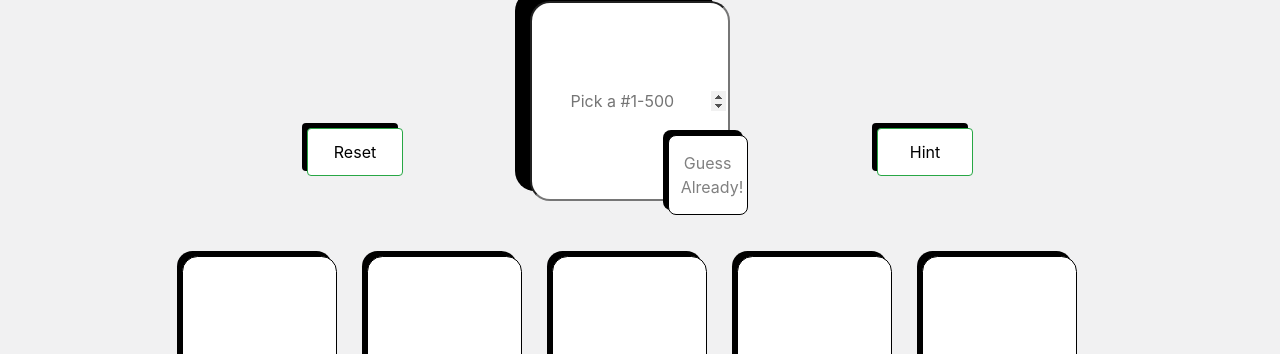
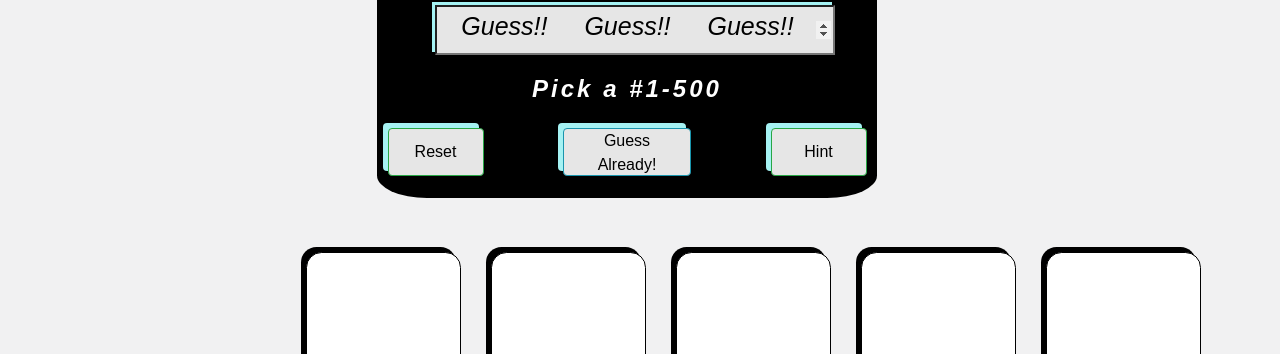
Before and after one commit to mdworkin21/GuessingGame, a plain HTML site: page index.html in a window 1280 px wide. Shown: the part 377-731 px from the top of the page. Drawn offline with nearby package versions, Linux system fonts and the light colour scheme.

Commit message:
june1 Update

```diff
--- a/index.html
+++ b/index.html
@@ -11,22 +11,26 @@
 
         <div id='headers'>
           <h1 id='title'>? Guessing Game ¿</h1>
-          <h2 id='subtitle'> You got no chance!<br>But I guess you can try anyway.</h2>
+          <h2 id='subtitle'> You got no chance!</h2>
         </div>
 
-        <div id='main'>
-          <div class="center" id='input-parent'>
-            <div id="badInput">
-              <p>Invalid Input, dummy. <br> Try a #1-500</p>
-              <button id="tryAgain">Try Again!</button>
-            </div>
-            <!-- Player's guess input, and submit button -->
-
-              <input class="center input" id='player-input' placeholder="Pick a #1-500" maxlength='3' autofocus="autofocus" type="number">
+           <div id="inputParent">
+              <input class="center input" id='player-input' placeholder="Guess!! Guess!! Guess!!" maxlength='3' autofocus="autofocus" type="number">
 
 
 
+            <button class="btn col-md-04 btn btn-success" id="reset-btn" name='reset'>Reset</button>
             <button class="btn col-md-04 btn btn-success" id="submit-btn" name='submit'>Guess<br> Already!</button>
+            <button class="btn col-md-04 btn btn-success" id="hint-btn" name='hint'>Hint</button>
+
+            <p id="tagLine"><strong>Pick a #1-500</strong></p>
+
+           </div>
+
+
+
+
+
 
           </div>
 
@@ -41,14 +45,9 @@
             </ul>
           </div>
 
-          <div class="row" id="menu-btns">
-            <!-- reset and hint buttons -->
-            <button class="btn col-md-04 btn btn-success" id="reset-btn" name='reset'>Reset</button>
-            <button class="btn col-md-04 btn btn-success" id="hint-btn" name='hint'>Hint</button>
-          </div>
+
         </div>
       </div>
-
 
 
   <div id='footer' class="center">
--- a/style.css
+++ b/style.css
@@ -34,21 +34,55 @@ img {
 }
 
 
+#inputParent{
+
+  width: 500px;
+  height: 225px;
+  z-index: 0;
+  background-color: black;
+  position: relative;
+  top: 13em;
+  left: -45px;
+  margin-left: 4em;
+  display: inline-block;
+  border-radius: 10%;
+
+}
+
 #player-input {
-    box-shadow: -15px -10px black;
-    height: 200px;
-    width: 200px;
+    box-shadow: -3px -3px #A5F2F3;
+    height: 50px;
+    width: 400px;
     position: relative;
-    top: 13em;
-    margin-left: 4em;
-    border-radius: 10%;
+    top: 2em;
+    margin-left:1em;
     outline: none;
+    font-family: Marker Felt, fantasy;
+    font-style: italic;
+    color: black;
+    z-index: 1;
+    word-spacing: 30px;
+    background-color: #e6e6e6;
+
+}
+
+#player-input::placeholder{
+  color: black;
+  font-size: 25px;
+}
+
+
+#tagLine {
+  color: white;
+  font-family: Marker Felt, fantasy;
+  font-style: italic;
+  font-size: 24px;
+  letter-spacing: 3px;
 }
 
 .col-md-04 {
     margin: auto;
 }
-
 
 #title {
     position: relative;
@@ -61,33 +95,55 @@ img {
 
 #subtitle {
     position: relative;
-    top: 6em;
+    top: 4.5em;
     margin: auto;
     font-family: Marker Felt, fantasy;
+    font-size: 40px;
 }
 
 .btn {
-    box-shadow: -5px -5px black;
-    position: relative;
+ box-shadow: -5px -5px #A5F2F3;
+  position: relative;
     top: 15em;
     margin: auto;
-    background-color: silver;
+    background-color: #e6e6e6;
     width: 6em;
     height: 3em;
+    font-family: Marker Felt, fantasy;
+    z-index: 3;
 }
 
+.btn:hover {
+    background-color: #A5F2F3;
+}
+
+
+
 #submit-btn {
-    box-shadow: -5px -5px black;
     position: relative;
-    top: 17.5em;
-    left: -6%;
-    width: 5em;
-    height: 5em;
-    border-radius: 10%;
-    background-color: white;
-    color: grey;
-    border-color: black;
+    top: 105px;
+    width: 8em;
+    height: 3em;
+    color: black;
+    border-color: #1995AD;
+    padding-top: 0px;
+
 }
+
+#reset-btn {
+    position: relative;
+    top: 105px;
+    color: black;
+    left: -15%;
+}
+
+#hint-btn {
+    top: 105px;
+    color: black;
+    right: -15%;
+}
+
+
 
 #author {
     width: 150px;
@@ -102,7 +158,7 @@ img {
     font-size: 64px;
     font-weight: bold;
     position: relative;
-    left: -80px;
+    left: 110px;
     top: 30%;
     border: solid;
     border-color: black;
@@ -110,53 +166,9 @@ img {
     line-height: 240px;
     border-radius: 10%;
     background-color: white;
-}
-#reset-btn {
-    position: relative;
-    top: -50px;
-    background-color: white;
-    color: black;
-}
-
-
-
-#hint-btn {
-    position: relative;
-    top: -50px;
-    background-color: white;
-    color: black;
-}
-#guesses {
-    margin-left: auto;
-    margin-right: auto;
+    text-align: center;
 }
 
 .move {
     margin-left: 11%;
 }
-
-#badInput {
-    left: 33%;
-    height: 50%;
-    width: 35%;
-    padding: 100px;
-    font-size: 40px;
-    font-family: Marker Felt, fantasy;
-    text-shadow: 1.5px 1.5px black;
-    border-width: thick;
-    border-color: black;
-    background-color: #A1D6E2;
-    position: absolute;
-    visibility: hidden;
-}
-
-
-
-
-#tryAgain {
-    height: 20%;
-    width: 40%;
-    font-size: 25px;
-    text-shadow: 1px 1px black;
-    outline: none;
-}
```
